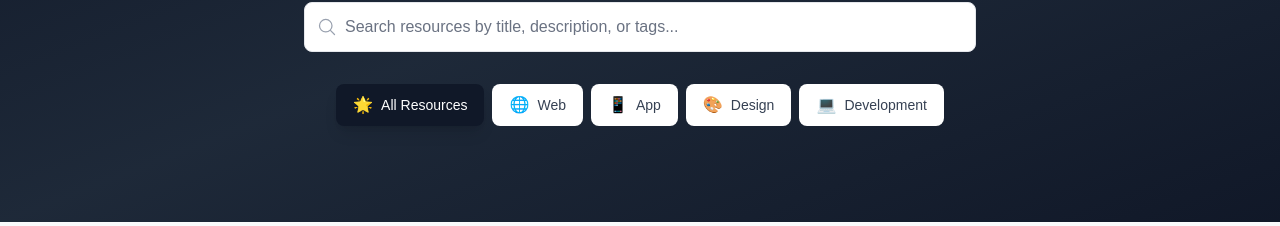
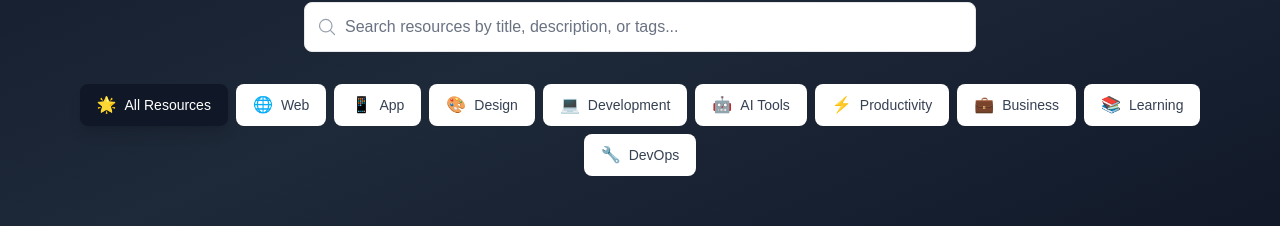
Before and after one commit to Iysah/iysahyusuf, a Next.js app: page /resources in a window 1280 px wide. Shown: the part 274-500 px from the top of the page. Built offline with nearby package versions, Linux system fonts and the light colour scheme; no server answers; the database is empty.

Commit message:
feat(resources): add new resource categories and update profile description
- Add new resource categories (ai, productivity, business, learning, devops)
- Update profile description to reflect senior developer status
- Update email contact in homepage

```diff
--- a/app/layout.tsx
+++ b/app/layout.tsx
@@ -14,7 +14,7 @@ const geistMono = Geist_Mono({
 
 export const metadata: Metadata = {
   title: "IY - Iysah Yusuf",
-  description: "Iysah Yusuf is a mobile developer driven by mobile innovation & problem-solving. Currently building at Aman HMO. Previously RepairFind CA.",
+  description: "Iysah Yusuf is a senior mobile developer driven by mobile innovation & problem-solving. Currently building at Aman HMO. Previously RepairFind CA.",
 };
 
 export default function RootLayout({
--- a/app/page.tsx
+++ b/app/page.tsx
@@ -12,7 +12,7 @@ export default function Home() {
 
         {/* Description */}
         <p className="mt-6 text-gray-900 text-lg max-w-lg font-medium">
-          Iysah Yusuf is a mobile developer driven by mobile innovation &amp; problem-solving.
+          Iysah Yusuf is a senior mobile developer driven by mobile innovation &amp; problem-solving.
           Currently building at Aman HMO. Previously RepairFind CA.
         </p>
 
@@ -31,7 +31,7 @@ export default function Home() {
           </a>
           , or say{" "}
           <a
-            href="mailto:hello@iysahyusuf.com"
+            href="mailto:iysahyusuf@gmail.com"
             className="underline hover:text-gray-600"
           >
             hello@iysahyusuf.com
--- a/components/admin/ResourceForm.tsx
+++ b/components/admin/ResourceForm.tsx
@@ -14,7 +14,7 @@ interface ResourceFormData {
   description: string;
   mediaUrl: string;
   mediaType: 'image' | 'video';
-  category: 'web' | 'app' | 'design' | 'development';
+  category: 'web' | 'app' | 'design' | 'development' | 'ai' | 'productivity' | 'business' | 'learning' | 'devops';
   tags: string;
   resourceUrl: string;
   isPublished: boolean;
@@ -33,6 +33,11 @@ const categories = [
   { value: 'app', label: 'App' },
   { value: 'design', label: 'Design' },
   { value: 'development', label: 'Development' },
+  { value: 'ai', label: 'AI Tools' },
+  { value: 'productivity', label: 'Productivity' },
+  { value: 'business', label: 'Business' },
+  { value: 'learning', label: 'Learning' },
+  { value: 'devops', label: 'DevOps' },
 ];
 
 export default function ResourceForm({ resource, onSubmit, onCancel, loading }: ResourceFormProps) {
--- a/components/admin/ResourceTable.tsx
+++ b/components/admin/ResourceTable.tsx
@@ -50,6 +50,11 @@ export default function ResourceTable({
       app: 'bg-green-100 text-green-800',
       design: 'bg-purple-100 text-purple-800',
       development: 'bg-orange-100 text-orange-800',
+      ai: 'bg-pink-100 text-pink-800',
+      productivity: 'bg-yellow-100 text-yellow-800',
+      business: 'bg-indigo-100 text-indigo-800',
+      learning: 'bg-emerald-100 text-emerald-800',
+      devops: 'bg-red-100 text-red-800',
     };
     return colors[category as keyof typeof colors] || 'bg-gray-100 text-gray-800';
   };
--- a/components/resources/FilterTabs.tsx
+++ b/components/resources/FilterTabs.tsx
@@ -14,6 +14,11 @@ const categories = [
   { id: 'app', label: 'App', icon: '📱' },
   { id: 'design', label: 'Design', icon: '🎨' },
   { id: 'development', label: 'Development', icon: '💻' },
+  { id: 'ai', label: 'AI Tools', icon: '🤖' },
+  { id: 'productivity', label: 'Productivity', icon: '⚡' },
+  { id: 'business', label: 'Business', icon: '💼' },
+  { id: 'learning', label: 'Learning', icon: '📚' },
+  { id: 'devops', label: 'DevOps', icon: '🔧' },
 ];
 
 export default function FilterTabs({
--- a/components/resources/ResourceCard.tsx
+++ b/components/resources/ResourceCard.tsx
@@ -20,6 +20,11 @@ export default function ResourceCard({ resource, className }: ResourceCardProps)
     app: 'bg-green-100 text-green-800 border-green-200',
     design: 'bg-purple-100 text-purple-800 border-purple-200',
     development: 'bg-orange-100 text-orange-800 border-orange-200',
+    ai: 'bg-pink-100 text-pink-800 border-pink-200',
+    productivity: 'bg-yellow-100 text-yellow-800 border-yellow-200',
+    business: 'bg-red-100 text-red-800 border-red-200',
+    learning: 'bg-green-100 text-green-800 border-green-200',
+    devops: 'bg-blue-100 text-blue-800 border-blue-200',
   };
 
   const handleVideoHover = (playing: boolean) => {
@@ -50,7 +55,7 @@ export default function ResourceCard({ resource, className }: ResourceCardProps)
             {!isVideoPlaying ? (
               <>
                 <Image
-                  src={`${resource.mediaUrl}.jpg`} // Cloudinary video thumbnail
+                  src={`${resource?.mediaUrl}.jpg`} // Cloudinary video thumbnail
                   alt={resource.title}
                   fill
                   className="object-cover transition-transform duration-300 group-hover:scale-105"
@@ -64,7 +69,7 @@ export default function ResourceCard({ resource, className }: ResourceCardProps)
               </>
             ) : (
               <video
-                src={resource.mediaUrl}
+                src={resource?.mediaUrl || '/placeholder-video.mp4'}
                 autoPlay
                 muted
                 loop
@@ -96,7 +101,7 @@ export default function ResourceCard({ resource, className }: ResourceCardProps)
           <span
             className={clsx(
               'text-xs font-medium px-2 py-1 rounded-full border backdrop-blur-sm',
-              categoryColors[resource.category]
+              categoryColors[resource?.category]
             )}
           >
             {resource.category}
--- a/lib/firestore.ts
+++ b/lib/firestore.ts
@@ -23,7 +23,7 @@ export interface Resource {
   description: string;
   mediaUrl: string;
   mediaType: 'image' | 'video';
-  category: 'web' | 'app' | 'design' | 'development';
+  category: 'web' | 'app' | 'design' | 'development' | 'ai' | 'productivity' | 'business' | 'learning' | 'devops';
   tags: string[];
   resourceUrl: string;
   createdAt: Timestamp;
```
